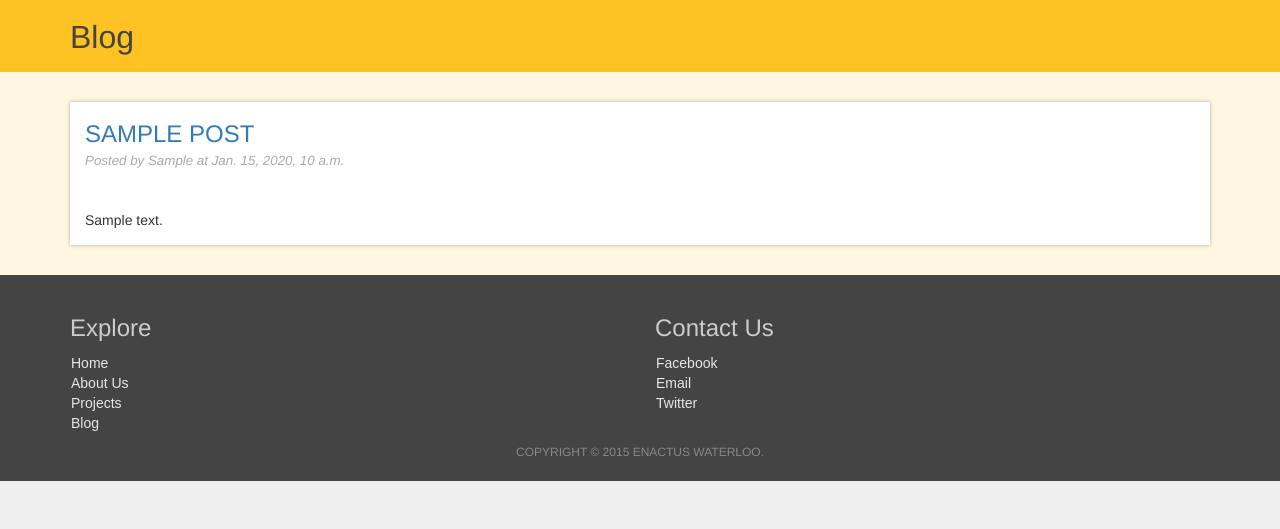
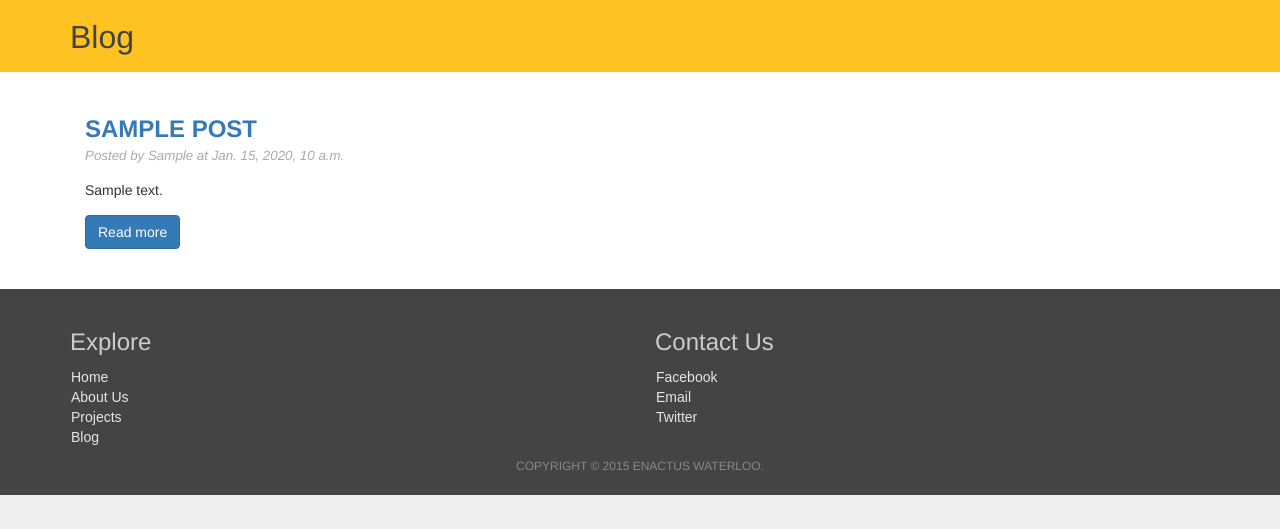
Before and after one commit to enactuswaterloo/website, a Django app: page /blog/ in a window 1280 px wide. Shown: the part 100-629 px from the top of the page. Run offline with Django 3.2, Linux system fonts and the light colour scheme; tables that the repository leaves empty hold one stand-in row (values such as "Sample post"); some libraries are stand-ins or nearby versions.

Commit message:
Split blog list and detail views

```diff
--- a/blog/static/blog.css
+++ b/blog/static/blog.css
@@ -1,8 +1,7 @@
-.blog-main {
-	background-color: #FFF7E0;
+#blog-detail {
 }
 
-#blog-list article {
+#blog-detail article {
 	margin-top: 30px;
 	margin-bottom: 30px;
 	padding: 15px;
@@ -11,15 +10,28 @@
 	box-shadow: 0px 0px 4px 0px rgba(0,0,0,0.3);
 }
 
-#blog-list article .article-title {
+.article-title {
 	font-size: 18pt;
-	font-style: bold;
+	font-weight: 900;
 	text-transform: uppercase;
 	color: #077BE0;
 }
 
-#blog-list article .article-created {
+.article-created {
 	font-size: 10pt;
 	color: #aaa;
 	font-style: italic;
 }
+
+#blog-list {
+	background-color: white;
+}
+
+#blog-list .blog-article {
+	margin: 40px 15px;
+
+}
+
+#blog-list .blog-article .article-content {
+	margin: 15px 0px;
+}
--- a/blog/templates/blog/index.html
+++ b/blog/templates/blog/index.html
@@ -12,28 +12,19 @@
 <div id="blog-list" class="blog-main">
 	<div class="container">
 		{% for post in posts %}
-
-			<article>
+			<div class="blog-article">
 				<div class="article-title">
-					{% if not detail %}
-						<a href="{% url 'blog_detail' id=post.id %}">
-					{% endif %}
-
-					{{ post.title }}
-
-					{% if not detail %}
-						</a>
-					{% endif %}
+					<a href="{% url 'blog_detail' id=post.id %}">{{ post.title }}</a>
 				</div>
 				<div class="article-created">
 					Posted by {{post.created_by.first_name}} at {{post.created_at}}
 				</div>
-				<br><br>
 				<div class="article-content">
-					{{ post.body | safe }}
+					{{ post.body | truncatewords:100 }}
 				</div>
-			</article>
 
+				<a href="{% url 'blog_detail' id=post.id %}" class="btn btn-primary">Read more</a>
+			</div>
 		{% endfor %}
 	</div>
 </div>
--- a/blog/views.py
+++ b/blog/views.py
@@ -9,5 +9,5 @@ def index(request):
 
 def detail(request, id):
 	post = get_object_or_404(Post, id=id)
-	return render(request, "blog/index.html",
-		{'posts': [post], 'detail': True})
+	return render(request, "blog/detail.html",
+		{'post': post})
--- a/main/templates/main/projects.html
+++ b/main/templates/main/projects.html
@@ -27,7 +27,7 @@
 						<ul class="nav nav-stacked" role="tablist">
 							{% for project in projects %}
 								<li
-									{% if forloop.counter == 0 %}
+									{% if forloop.counter == 1 %}
 									class="active"
 									{% endif %}
 								><a href="#project-{{project.id}}">{{project.title}}</a></li>
```
Also changed, not shown: blog/templates/blog/detail.html (added, +29 -0 lines).
